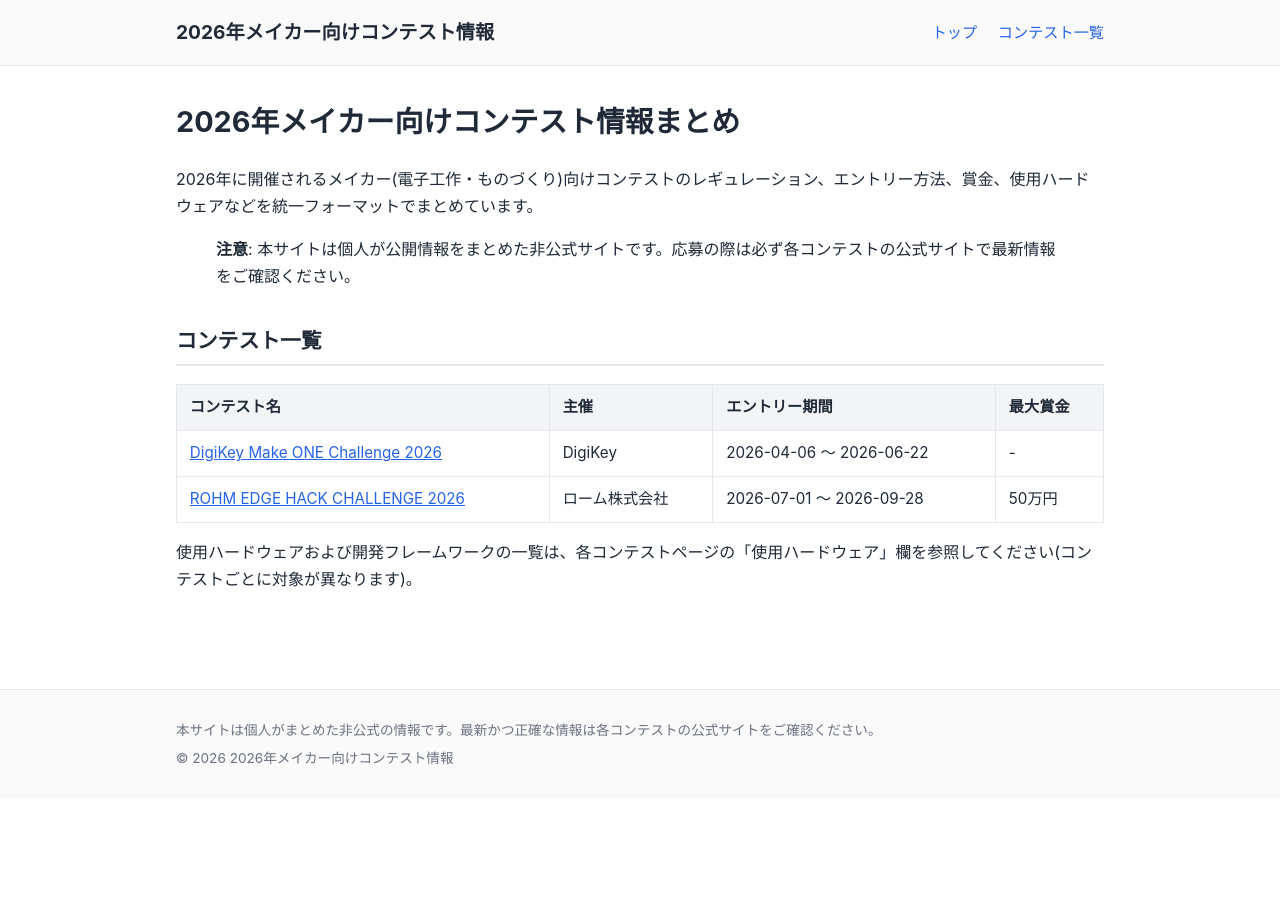
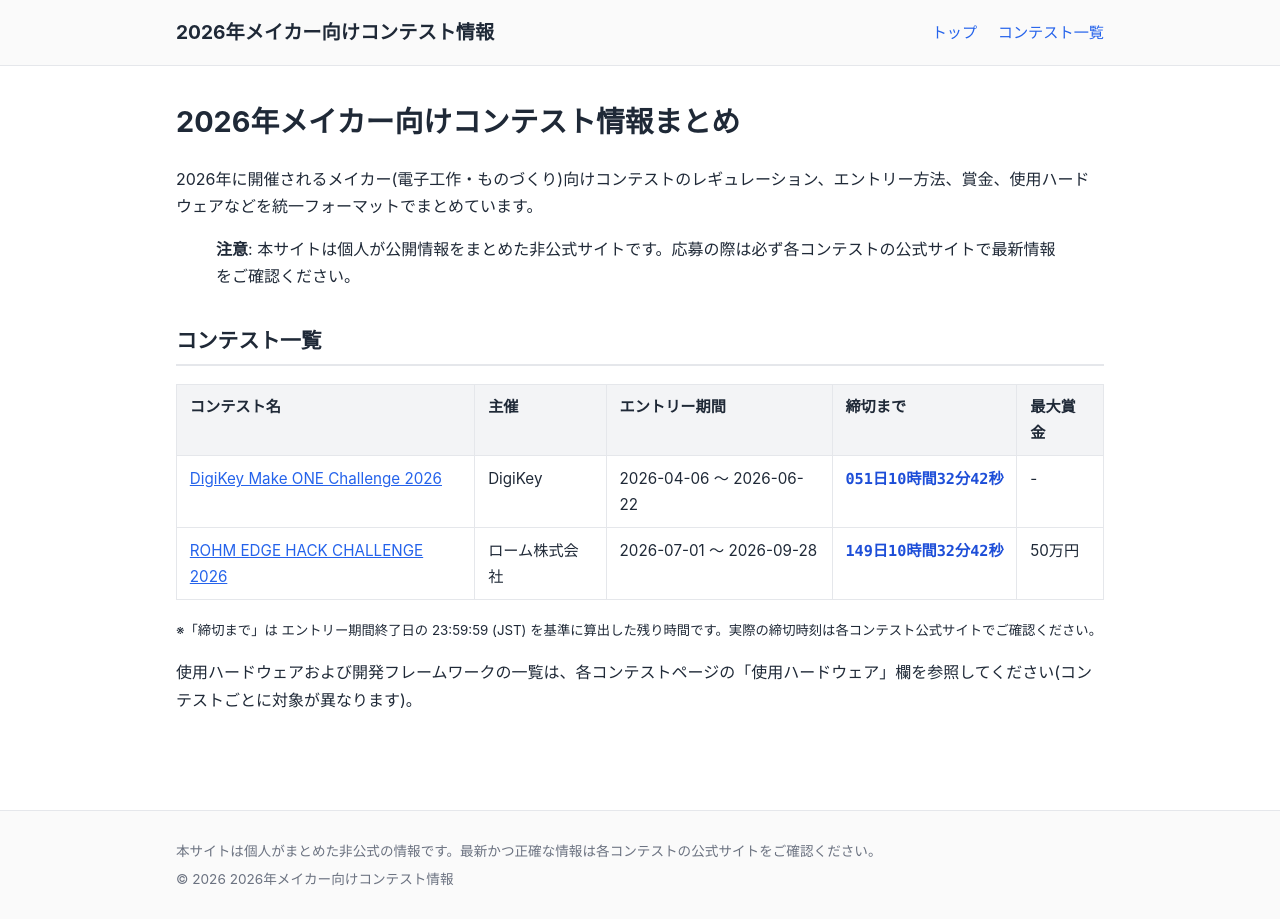
Before and after one commit to airpocket-soundman/maker_contest_2026, a Jekyll site: the page built from index.md, in a window 1280 px wide. Built offline with Jekyll 4.4.1, drawn with Linux system fonts in a browser that asks for light colours.

Commit message:
Add deadline countdown to top page contest list
トップのコンテスト一覧に「締切まで」列を追加し、
ddd日hh時間mm分ss秒 形式で残り時間をクライアント側JSで毎秒更新。
締切は entry_period.end の23:59:59 (JST) を基準に算出。
締切超過時は「受付終了」をミュート色で表示。

Co-Authored-By: Claude Opus 4.7 (1M context) <noreply@anthropic.com>

```diff
--- a/assets/style.css
+++ b/assets/style.css
@@ -87,6 +87,15 @@ th { background: var(--color-accent-bg); font-weight: bold; }
 .spec-table th { width: 10rem; }
 .index-table { font-size: 0.95rem; }
 
+.countdown {
+  font-family: ui-monospace, "SFMono-Regular", "Consolas", "Liberation Mono", "Menlo", monospace;
+  font-variant-numeric: tabular-nums;
+  white-space: nowrap;
+  color: var(--color-primary-dark);
+  font-weight: bold;
+}
+.countdown-expired { color: var(--color-muted); font-weight: normal; }
+
 /* 賞金リスト */
 .prize-list { list-style: none; padding: 0; }
 .prize-list li {
--- a/index.md
+++ b/index.md
@@ -17,6 +17,7 @@ title: トップ
       <th>コンテスト名</th>
       <th>主催</th>
       <th>エントリー期間</th>
+      <th>締切まで</th>
       <th>最大賞金</th>
     </tr>
   </thead>
@@ -27,8 +28,15 @@ title: トップ
         <td><a href="{{ c.url | relative_url }}">{{ c.title }}</a></td>
         <td>{{ c.organizer }}</td>
         <td>
-          {% if c.entry_period.start %}{{ c.entry_period.start }}{% endif %}
-          {% if c.entry_period.end %} 〜 {{ c.entry_period.end }}{% endif %}
+          {% if c.entry_period.start %}{{ c.entry_period.start | date: '%Y-%m-%d' }}{% endif %}
+          {% if c.entry_period.end %} 〜 {{ c.entry_period.end | date: '%Y-%m-%d' }}{% endif %}
+        </td>
+        <td>
+          {% if c.entry_period.end %}
+            <span class="countdown" data-deadline="{{ c.entry_period.end | date: '%Y-%m-%d' }}T23:59:59+09:00">--</span>
+          {% else %}
+            -
+          {% endif %}
         </td>
         <td>
           {% if c.prizes and c.prizes[0].amount %}{{ c.prizes[0].amount }}{% else %}-{% endif %}
@@ -38,4 +46,39 @@ title: トップ
   </tbody>
 </table>
 
+<small>※「締切まで」は エントリー期間終了日の 23:59:59 (JST) を基準に算出した残り時間です。実際の締切時刻は各コンテスト公式サイトでご確認ください。</small>
+
+<script>
+(function () {
+  const pad = (n, w) => String(n).padStart(w, '0');
+  const els = document.querySelectorAll('.countdown');
+  if (els.length === 0) return;
+  function update() {
+    const now = Date.now();
+    let anyLive = false;
+    els.forEach(el => {
+      const deadline = new Date(el.dataset.deadline).getTime();
+      if (Number.isNaN(deadline)) { el.textContent = '-'; return; }
+      const diff = deadline - now;
+      if (diff <= 0) {
+        el.textContent = '受付終了';
+        el.classList.add('countdown-expired');
+        return;
+      }
+      anyLive = true;
+      const totalSec = Math.floor(diff / 1000);
+      const days = Math.floor(totalSec / 86400);
+      const hours = Math.floor((totalSec % 86400) / 3600);
+      const minutes = Math.floor((totalSec % 3600) / 60);
+      const seconds = totalSec % 60;
+      el.textContent = pad(days, 3) + '日' + pad(hours, 2) + '時間' + pad(minutes, 2) + '分' + pad(seconds, 2) + '秒';
+    });
+    if (anyLive) {
+      window.requestAnimationFrame(() => setTimeout(update, 1000));
+    }
+  }
+  update();
+})();
+</script>
+
 使用ハードウェアおよび開発フレームワークの一覧は、各コンテストページの「使用ハードウェア」欄を参照してください(コンテストごとに対象が異なります)。
```
